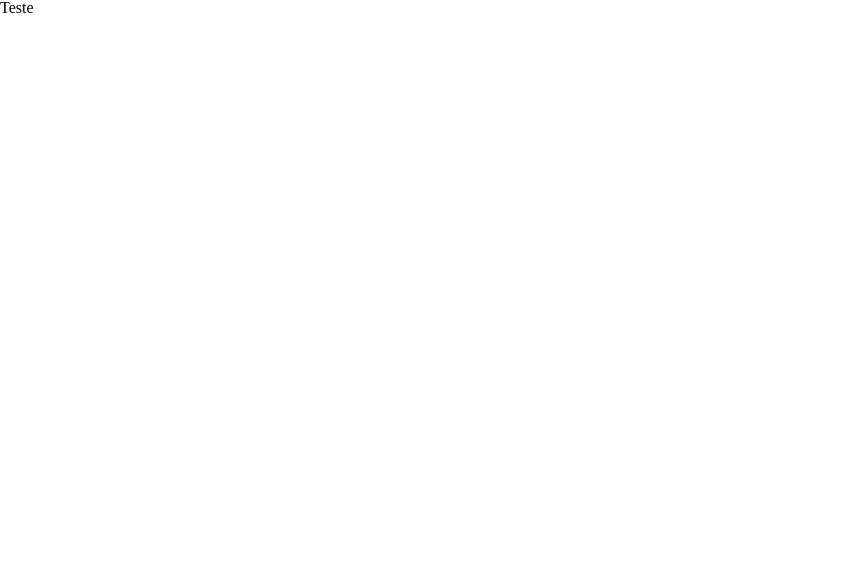
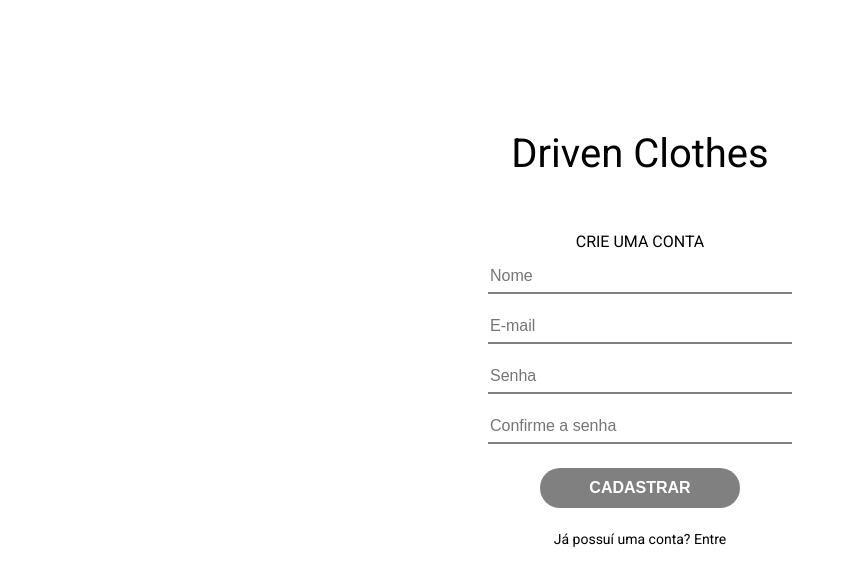
Before and after one commit to maricrestani/projeto15-drivenClothes-front, a React (Create React App) app: page /signup in a window 1280 px wide. Shown: the top 586 px of the page, without its empty margins (0-855 px from the left). Built offline with nearby package versions, Linux system fonts and the light colour scheme.

Commit message:
feat: layout signin e signup

```diff
--- a/public/index.html
+++ b/public/index.html
@@ -1,12 +1,18 @@
 <!DOCTYPE html>
 <html lang="pt-br">
-<head>
-    <meta charset="UTF-8">
-    <meta http-equiv="X-UA-Compatible" content="IE=edge">
-    <meta name="viewport" content="width=device-width, initial-scale=1.0">
+  <head>
+    <meta charset="UTF-8" />
+    <meta http-equiv="X-UA-Compatible" content="IE=edge" />
+    <meta name="viewport" content="width=device-width, initial-scale=1.0" />
+    <link rel="preconnect" href="https://fonts.googleapis.com" />
+    <link rel="preconnect" href="https://fonts.gstatic.com" crossorigin />
+    <link
+      href="https://fonts.googleapis.com/css2?family=Roboto:wght@400;700&display=swap"
+      rel="stylesheet"
+    />
     <title>DrivenClothes</title>
-</head>
-<body>
+  </head>
+  <body>
     <div id="root"></div>
-</body>
+  </body>
 </html>
--- a/src/App.js
+++ b/src/App.js
@@ -1,4 +1,4 @@
-import GlobalStyle from "./GlobalStyle";
+import GlobalStyle from "./assets/GlobalStyle";
 import { BrowserRouter, Route, Routes } from "react-router-dom";
 import AuthContext from "./auth";
 import Home from "./Home";
@@ -26,7 +26,7 @@
           <Route path="/class/shoes" element={<Shoes />} />
           <Route path="/class/coats" element={<Coats />} />
           <Route path="/signup" element={<SignUp />} />
-          <Route path="/signup" element={<SignIn />} />
+          <Route path="/signin" element={<SignIn />} />
           <Route path="/cart" element={<Cart />} />
           <Route path="/checkout" element={<Checkout />} />
         </Routes>
--- a/src/SignUp.js
+++ b/src/SignUp.js
@@ -1,5 +1,107 @@
-export default function SignUp(){
-    return(
-        <><h1>Teste</h1></>
-    )
+import styled from "styled-components";
+import { Link } from "react-router-dom";
+
+export default function SignUp() {
+  return (
+    <LoginContainer>
+      <h1>Driven Clothes</h1>
+      <h2>CRIE UMA CONTA</h2>
+      <form onSubmit={""}>
+        <input
+          required
+          name="name"
+          value={""}
+          placeholder="Nome"
+          type="text"
+          onChange={""}
+        />
+        <input
+          required
+          name="email"
+          value={""}
+          placeholder="E-mail"
+          type="email"
+        />
+        <input
+          required
+          name="password"
+          value={""}
+          placeholder="Senha"
+          type="password"
+        />
+        <input
+          required
+          name="consfirmPassword"
+          value={""}
+          placeholder="Confirme a senha"
+          type="password"
+        />
+        <button type="submit">CADASTRAR</button>
+      </form>
+      <Link to={"/signin"}>
+        <h3>Já possuí uma conta? Entre</h3>
+      </Link>
+    </LoginContainer>
+  );
 }
+
+const LoginContainer = styled.div`
+  width: 100%;
+  margin-top: 134px;
+  display: flex;
+  flex-direction: column;
+  align-items: center;
+
+  h1 {
+    font-size: 40px;
+    margin-bottom: 60px;
+  }
+  h2 {
+    font-size: 16px;
+    margin-bottom: 10px;
+  }
+
+  form {
+    display: flex;
+    flex-direction: column;
+    align-items: center;
+  }
+
+  a {
+    text-decoration: none;
+  }
+
+  input {
+    font-size: 16px;
+    margin-bottom: 16px;
+    width: 300px;
+    height: 30px;
+    border: 0px;
+    border-bottom: 2px solid grey;
+  }
+
+  button {
+    font-size: 16px;
+    display: flex;
+    align-items: center;
+    justify-content: center;
+    font-weight: 700;
+    margin-top: 8px;
+    margin-bottom: 24px;
+    width: 200px;
+    height: 40px;
+    border-radius: 40px;
+    border: 0px;
+    background-color: grey;
+    color: #ffffff;
+    cursor: pointer;
+  }
+
+  h3 {
+    font-family: roboto;
+    font-weight: 400;
+    font-size: 14px;
+    color: black;
+    margin-bottom: 100px;
+  }
+`;
--- a/src/Signin.js
+++ b/src/Signin.js
@@ -1,5 +1,87 @@
-export default function SignIn(){
-    return(
-        <><h1>Teste</h1></>
-    )
+import styled from "styled-components";
+import { Link } from "react-router-dom";
+
+export default function SignIn() {
+  return (
+    <LoginContainer>
+      <h1>Driven Clothes</h1>
+      <form onSubmit={""}>
+        <input
+          required
+          name="email"
+          value={""}
+          placeholder="E-mail"
+          type="email"
+        />
+        <input
+          required
+          name="password"
+          value={""}
+          placeholder="Senha"
+          type="password"
+        />
+        <button type="submit">ENTRAR</button>
+      </form>
+      <Link to={"/signup"}>
+        <h3>Não possuí uma conta? Cadastre-se</h3>
+      </Link>
+    </LoginContainer>
+  );
 }
+
+const LoginContainer = styled.div`
+  width: 100%;
+  margin-top: 134px;
+  display: flex;
+  flex-direction: column;
+  align-items: center;
+
+  h1 {
+    font-size: 40px;
+    margin-bottom: 60px;
+  }
+
+  form {
+    display: flex;
+    flex-direction: column;
+    align-items: center;
+  }
+
+  a {
+    text-decoration: none;
+  }
+
+  input {
+    font-size: 16px;
+    margin-bottom: 16px;
+    width: 300px;
+    height: 30px;
+    border: 0px;
+    border-bottom: 2px solid grey;
+  }
+
+  button {
+    font-size: 16px;
+    display: flex;
+    align-items: center;
+    justify-content: center;
+    font-weight: 700;
+    margin-top: 8px;
+    margin-bottom: 24px;
+    width: 200px;
+    height: 40px;
+    border-radius: 40px;
+    border: 0px;
+    background-color: grey;
+    color: #ffffff;
+    cursor: pointer;
+  }
+
+  h3 {
+    font-family: roboto;
+    font-weight: 400;
+    font-size: 14px;
+    color: black;
+    margin-bottom: 100px;
+  }
+`;
--- a/src/GlobalStyle.js
+++ b/src/assets/GlobalStyle.js
@@ -31,6 +31,7 @@
 body {
 	line-height: 1;
 	background-color: white;
+	font-family: roboto;
 }
 ol, ul {
 	list-style: none;
@@ -46,7 +47,6 @@
 table {
 	border-collapse: collapse;
 	border-spacing: 0;
-}`
+}`;
 
-
-export default GlobalStyle
+export default GlobalStyle;
```
